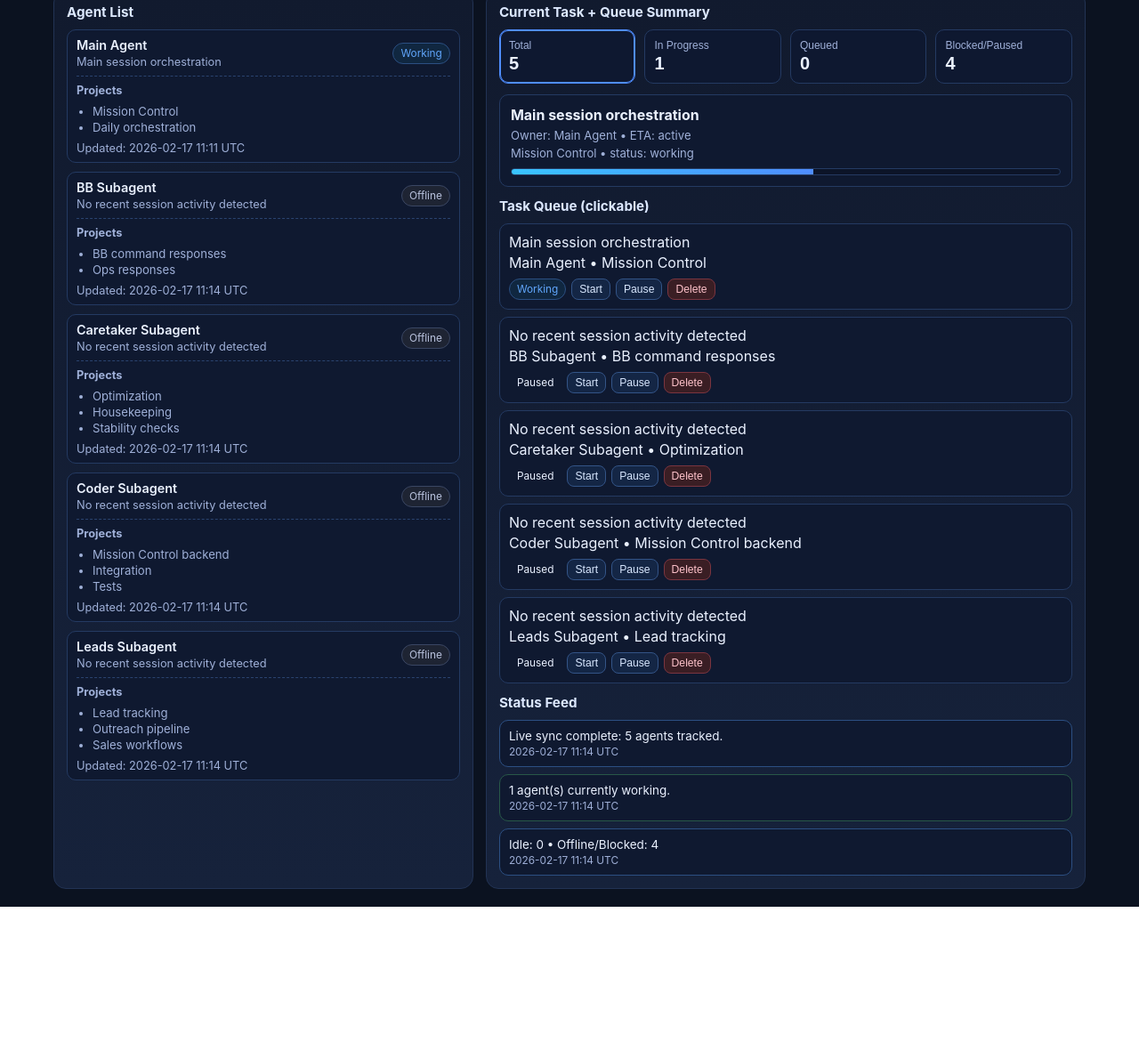
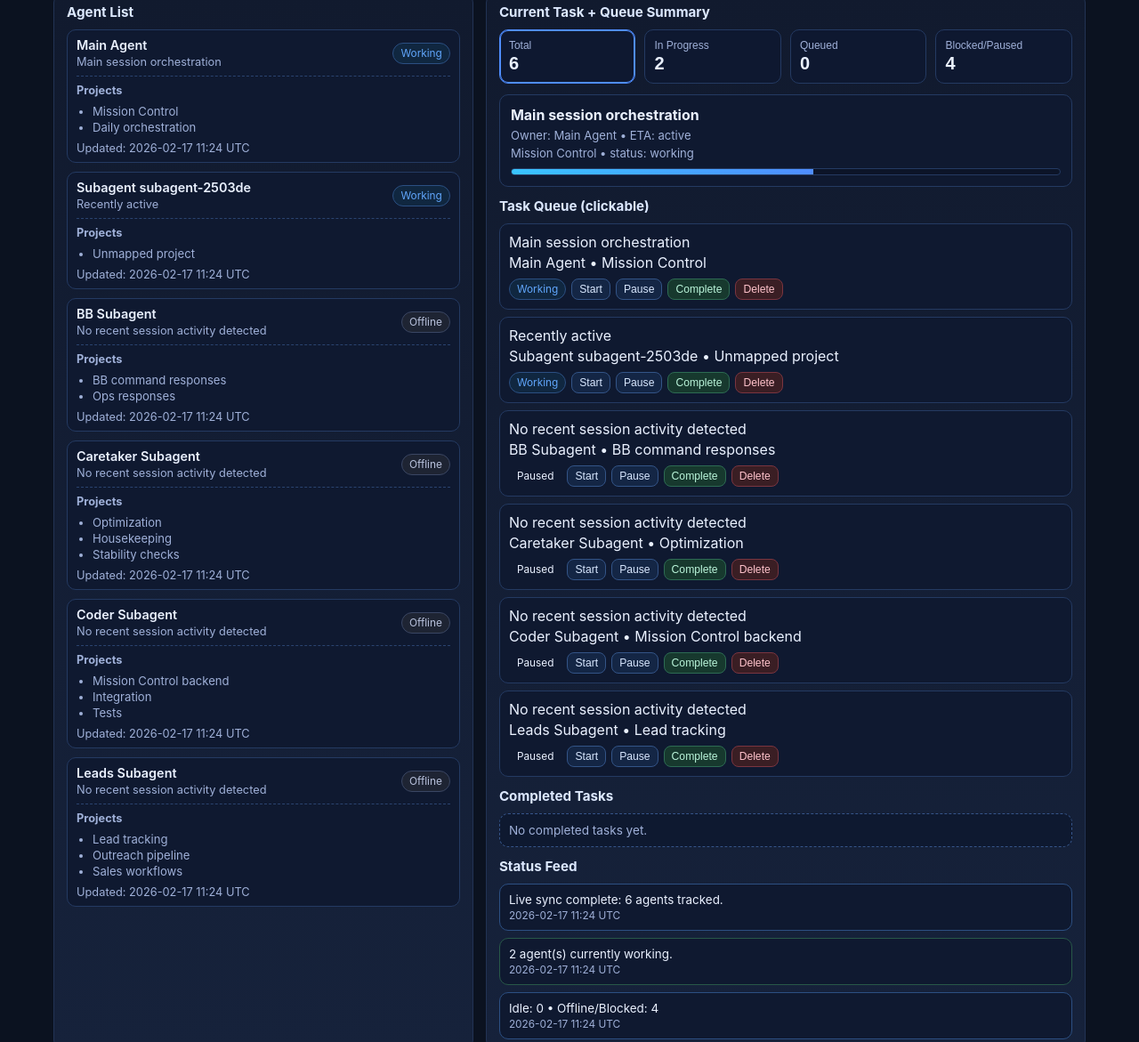
Before and after one commit to Billitboyz/Bot_work, a website with bundled scripts: page mission-control/mission-control-dashboard.html in a window 1280 px wide. Shown: the part 127-1298 px from the top of the page at 89% size. Before the commit the page ends 1146 px from the top, so only its background shows below. Built offline with nearby package versions, Linux system fonts and the light colour scheme.

Commit message:
mission-control: add completed tasks section and complete action

```diff
--- a/mission-control/app.js
+++ b/mission-control/app.js
@@ -4,6 +4,7 @@ import {
   renderQueueSummary,
   renderCurrentTask,
   renderTaskQueue,
+  renderCompletedTasks,
   renderStatusFeed,
   renderNotice
 } from './components.js';
@@ -37,14 +38,15 @@ function deriveTasks(data) {
 
 function recalcDerivedData(data) {
   const tasks = Array.isArray(data.tasks) ? data.tasks : [];
+  const activeTasks = tasks.filter((t) => t.status !== 'completed');
   data.queue = {
-    total: tasks.length,
-    inProgress: tasks.filter((t) => t.status === 'working').length,
-    queued: tasks.filter((t) => t.status === 'queued').length,
-    blocked: tasks.filter((t) => t.status === 'paused' || t.status === 'blocked').length
+    total: activeTasks.length,
+    inProgress: activeTasks.filter((t) => t.status === 'working').length,
+    queued: activeTasks.filter((t) => t.status === 'queued').length,
+    blocked: activeTasks.filter((t) => t.status === 'paused' || t.status === 'blocked').length
   };
 
-  const lead = tasks.find((t) => t.status === 'working') || tasks.find((t) => t.status === 'queued') || null;
+  const lead = activeTasks.find((t) => t.status === 'working') || activeTasks.find((t) => t.status === 'queued') || null;
   data.currentTask = lead
     ? {
         title: lead.title,
@@ -86,6 +88,10 @@ function applyTaskAction(action, taskId) {
   } else if (action === 'pause') {
     task.status = 'paused';
     pushEvent('info', `Paused task: ${task.title}`);
+  } else if (action === 'complete') {
+    task.status = 'completed';
+    task.progress = 100;
+    pushEvent('ok', `Completed task: ${task.title}`);
   }
 
   recalcDerivedData(state.data);
@@ -97,10 +103,11 @@ function render() {
   const queueSummary = document.getElementById('queueSummary');
   const currentTask = document.getElementById('currentTask');
   const taskQueue = document.getElementById('taskQueue');
+  const completedTasks = document.getElementById('completedTasks');
   const statusFeed = document.getElementById('statusFeed');
   const sourceIndicator = document.getElementById('dataSource');
 
-  if (!agentList || !queueSummary || !currentTask || !taskQueue || !statusFeed || !sourceIndicator) {
+  if (!agentList || !queueSummary || !currentTask || !taskQueue || !completedTasks || !statusFeed || !sourceIndicator) {
     throw new Error('Mission Control mount points are missing in DOM');
   }
 
@@ -110,6 +117,7 @@ function render() {
     queueSummary.innerHTML = loadingHtml;
     currentTask.innerHTML = loadingHtml;
     taskQueue.innerHTML = loadingHtml;
+    completedTasks.innerHTML = loadingHtml;
     statusFeed.innerHTML = loadingHtml;
     sourceIndicator.textContent = 'Source: loading';
     return;
@@ -122,6 +130,7 @@ function render() {
     queueSummary.innerHTML = errHtml;
     currentTask.innerHTML = errHtml;
     taskQueue.innerHTML = errHtml;
+    completedTasks.innerHTML = errHtml;
     statusFeed.innerHTML = errHtml;
     sourceIndicator.textContent = 'Source: unavailable';
     return;
@@ -131,6 +140,7 @@ function render() {
   queueSummary.innerHTML = renderQueueSummary(state.data.queue, state.queueFilter);
   currentTask.innerHTML = renderCurrentTask(state.data.currentTask);
   taskQueue.innerHTML = renderTaskQueue(state.data.tasks, state.queueFilter);
+  completedTasks.innerHTML = renderCompletedTasks(state.data.tasks);
   statusFeed.innerHTML = renderStatusFeed(state.data.events);
   sourceIndicator.textContent = `Source: ${state.source}`;
 }
--- a/mission-control/components.js
+++ b/mission-control/components.js
@@ -75,6 +75,7 @@ export function renderTaskQueue(tasks = [], filter = 'all') {
   if (!tasks.length) return renderNotice('No tasks in queue.');
 
   const matches = (task) => {
+    if (task.status === 'completed') return false;
     if (filter === 'all') return true;
     if (filter === 'blocked') return task.status === 'blocked' || task.status === 'paused';
     return task.status === filter;
@@ -93,6 +94,24 @@ export function renderTaskQueue(tasks = [], filter = 'all') {
         <span class="badge ${esc(t.status)}">${esc(t.status)}</span>
         <button class="task-btn" data-task-action="start" data-task-id="${esc(t.id)}">Start</button>
         <button class="task-btn" data-task-action="pause" data-task-id="${esc(t.id)}">Pause</button>
+        <button class="task-btn ok" data-task-action="complete" data-task-id="${esc(t.id)}">Complete</button>
+        <button class="task-btn danger" data-task-action="delete" data-task-id="${esc(t.id)}">Delete</button>
+      </div>
+    </div>
+  `).join('');
+}
+
+export function renderCompletedTasks(tasks = []) {
+  const completed = tasks.filter((t) => t.status === 'completed');
+  if (!completed.length) return renderNotice('No completed tasks yet.');
+  return completed.map((t) => `
+    <div class="task-row completed" data-task-id="${esc(t.id)}">
+      <div class="task-main">
+        <div class="task-title">${esc(t.title)}</div>
+        <div class="task-meta">${esc(t.owner || 'Unassigned')} • ${esc(t.project || 'General')}</div>
+      </div>
+      <div class="task-controls">
+        <span class="badge completed">completed</span>
         <button class="task-btn danger" data-task-action="delete" data-task-id="${esc(t.id)}">Delete</button>
       </div>
     </div>
--- a/mission-control/live-data.json
+++ b/mission-control/live-data.json
@@ -9,7 +9,17 @@
         "Mission Control",
         "Daily orchestration"
       ],
-      "updatedAt": "2026-02-17 11:11 UTC"
+      "updatedAt": "2026-02-17 11:24 UTC"
+    },
+    {
+      "id": "agent-subagent-2503de",
+      "name": "Subagent subagent-2503de",
+      "status": "working",
+      "task": "Recently active",
+      "projects": [
+        "Unmapped project"
+      ],
+      "updatedAt": "2026-02-17 11:24 UTC"
     },
     {
       "id": "agent-bb",
@@ -20,7 +30,7 @@
         "BB command responses",
         "Ops responses"
       ],
-      "updatedAt": "2026-02-17 11:14 UTC"
+      "updatedAt": "2026-02-17 11:24 UTC"
     },
     {
       "id": "agent-caretaker",
@@ -32,7 +42,7 @@
         "Housekeeping",
         "Stability checks"
       ],
-      "updatedAt": "2026-02-17 11:14 UTC"
+      "updatedAt": "2026-02-17 11:24 UTC"
     },
     {
       "id": "agent-coder",
@@ -44,7 +54,7 @@
         "Integration",
         "Tests"
       ],
-      "updatedAt": "2026-02-17 11:14 UTC"
+      "updatedAt": "2026-02-17 11:24 UTC"
     },
     {
       "id": "agent-leads",
@@ -56,7 +66,7 @@
         "Outreach pipeline",
         "Sales workflows"
       ],
-      "updatedAt": "2026-02-17 11:14 UTC"
+      "updatedAt": "2026-02-17 11:24 UTC"
     }
   ],
   "tasks": [
@@ -65,6 +75,14 @@
       "title": "Main session orchestration",
       "owner": "Main Agent",
       "project": "Mission Control",
+      "status": "working",
+      "progress": 55
+    },
+    {
+      "id": "task-agent-subagent-2503de",
+      "title": "Recently active",
+      "owner": "Subagent subagent-2503de",
+      "project": "Unmapped project",
       "status": "working",
       "progress": 55
     },
@@ -102,8 +120,8 @@
     }
   ],
   "queue": {
-    "total": 5,
-    "inProgress": 1,
+    "total": 6,
+    "inProgress": 2,
     "queued": 0,
     "blocked": 4
   },
@@ -117,17 +135,17 @@
   "events": [
     {
       "level": "info",
-      "time": "2026-02-17 11:14 UTC",
-      "text": "Live sync complete: 5 agents tracked."
+      "time": "2026-02-17 11:24 UTC",
+      "text": "Live sync complete: 6 agents tracked."
     },
     {
       "level": "ok",
-      "time": "2026-02-17 11:14 UTC",
-      "text": "1 agent(s) currently working."
+      "time": "2026-02-17 11:24 UTC",
+      "text": "2 agent(s) currently working."
     },
     {
       "level": "info",
-      "time": "2026-02-17 11:14 UTC",
+      "time": "2026-02-17 11:24 UTC",
       "text": "Idle: 0 • Offline/Blocked: 4"
     }
   ]
--- a/mission-control/mission-control-dashboard.html
+++ b/mission-control/mission-control-dashboard.html
@@ -35,6 +35,9 @@
         <h2 style="margin-top: 12px;">Task Queue (clickable)</h2>
         <div class="task-queue" id="taskQueue"></div>
 
+        <h2 style="margin-top: 12px;">Completed Tasks</h2>
+        <div class="task-queue" id="completedTasks"></div>
+
         <h2 style="margin-top: 12px;">Status Feed</h2>
         <div class="feed" id="statusFeed"></div>
       </article>
--- a/mission-control/styles.css
+++ b/mission-control/styles.css
@@ -133,7 +133,10 @@ body {
   cursor: pointer;
 }
 .task-btn:hover { filter: brightness(1.08); }
+.task-btn.ok { border-color: #2d6b53; background: #17392e; color: #baf5da; }
 .task-btn.danger { border-color: #7a3540; background: #3a1e24; color: #ffc3cb; }
+.task-row.completed { border-color: #2d6b53; background: #0f2020; opacity: 0.95; }
+.completed { background: #17392e; color: #baf5da; border-color: #2d6b53; }
 
 .feed { max-height: 380px; overflow: auto; display: grid; gap: 8px; }
 .event { border: 1px solid #243a62; background: #0f1930; border-radius: 10px; padding: 9px 10px; font-size: .84rem; display: grid; gap: 3px; }
```
